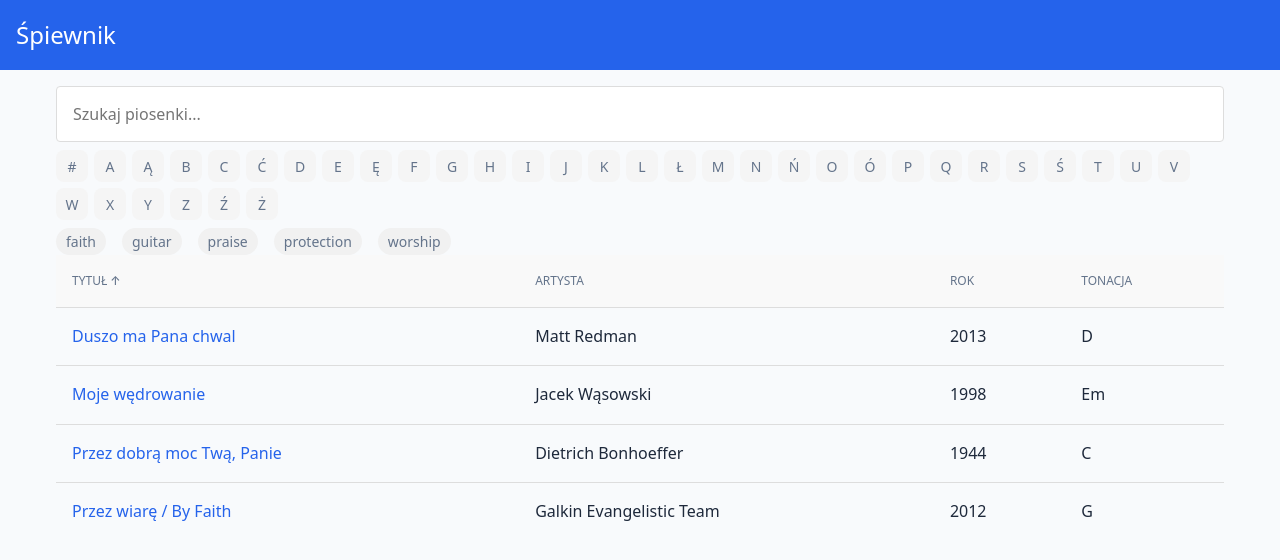
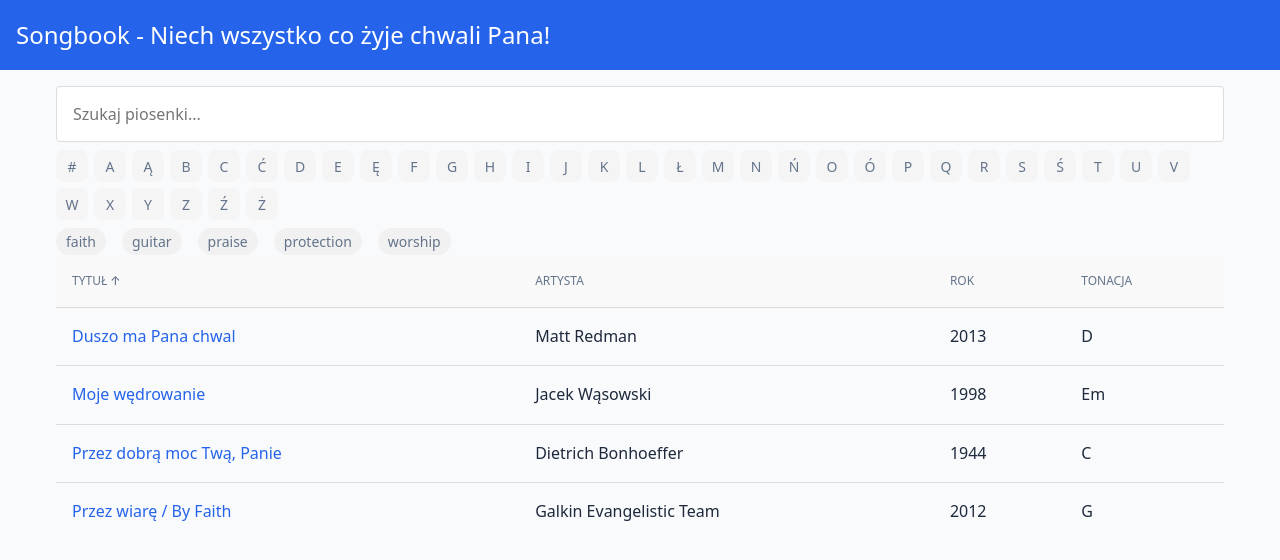
Before and after one commit to darekpiano/songbook, a React (Vite) app: page / in a window 1280 px wide. Shown: the top 560 px of the page. Built offline with nearby package versions, Linux system fonts and the light colour scheme.

Commit message:
Update header title in Layout component to 'Songbook - Niech wszystko co żyje chwali Pana!'

```diff
--- a/src/components/layout/Layout.tsx
+++ b/src/components/layout/Layout.tsx
@@ -16,7 +16,7 @@ export const Layout = ({ children }: LayoutProps) => {
         <header className={styles.header}>
           <h1 className={styles.title}>
             {isHomePage ? (
-              'Śpiewnik'
+              'Songbook - Niech wszystko co żyje chwali Pana!'
             ) : (
               <Link to="/">Songbook</Link>
             )}
```
